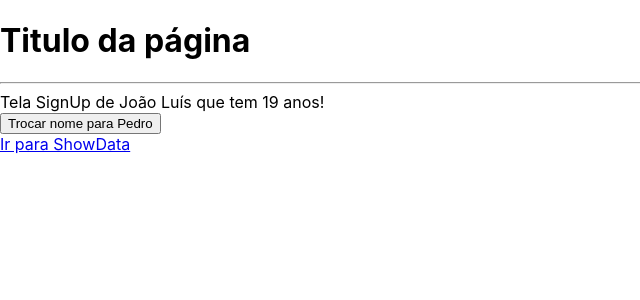
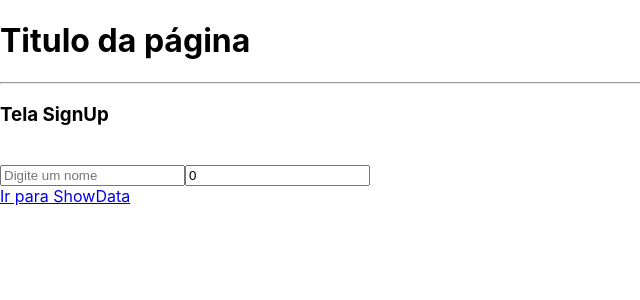
Before and after one commit to jooluisrm/contextapi, a React (Create React App) app: page / in a window 1280 px wide. Shown: the top 300 px of the page, without its empty margins (0-640 px from the left). Built offline with nearby package versions, Linux system fonts and the light colour scheme.

Commit message:
Usando Context com formulário

```diff
--- a/src/pages/ShowData.tsx
+++ b/src/pages/ShowData.tsx
@@ -8,7 +8,18 @@ export const ShowData = () => {
 
     return (
         <div>
-            Tela ShowData de {state.user.name}!
+            <h3>Tela ShowData</h3>
+
+            {state.user.name && state.user.age &&
+                <>
+                    Meu Nome é: {state.user.name} <br />
+                    Eu Tenho {state.user.age} anos.
+                </>
+            }
+            {!state.user.name && !state.user.age &&
+                <p>Não há informações</p>
+            }
+
             <br />
             <Link to={'/'}>Voltar para SignUp</Link>
         </div>
--- a/src/pages/SignUp.tsx
+++ b/src/pages/SignUp.tsx
@@ -1,4 +1,4 @@
-import { useContext } from "react";
+import { useContext, useState } from "react";
 import { Link } from "react-router-dom";
 import { Context } from "../contexts/Context";
 
@@ -6,20 +6,41 @@ export const SignUp = () => {
 
     const { state, dispatch } = useContext(Context);
 
-    const handleChangeName = () => {
+    const handleNameChange = (e: React.ChangeEvent<HTMLInputElement>) => {
         dispatch({
             type: 'CHANGE_NAME',
             payload: {
-                name: 'Pedro'
+                name: e.target.value
             }
-        })
-    }
+        });
+    };
+
+    const handleAgeChange = (e: React.ChangeEvent<HTMLInputElement>) => {
+        dispatch({
+            type: 'CHANGE_AGE',
+            payload: {
+                age: parseInt(e.target.value)
+            }
+        });
+    };
 
     return (
         <div>
-            Tela SignUp de {state.user.name} que tem {state.user.age} anos!
+            <h3>Tela SignUp</h3>
             <br />
-            <button onClick={handleChangeName}>Trocar nome para Pedro</button>
+            <input
+                type="text"
+                placeholder="Digite um nome"
+                value={state.user.name}
+                onChange={handleNameChange}
+            />
+            <input
+                type="text"
+                placeholder="Digite um nome"
+                value={state.user.age}
+                onChange={handleAgeChange}
+            />
+
             <br />
             <Link to={'/exibir'}>Ir para ShowData</Link>
         </div>
--- a/src/reducers/userReducer.ts
+++ b/src/reducers/userReducer.ts
@@ -6,8 +6,8 @@ export type UserType = {
 }
 
 export const userInitialState: UserType = {
-    name: 'João Luís',
-    age: 19
+    name: '',
+    age: 0
 }
 
 export const userReducer = (state: UserType, action: reducerActionType) => {
```
